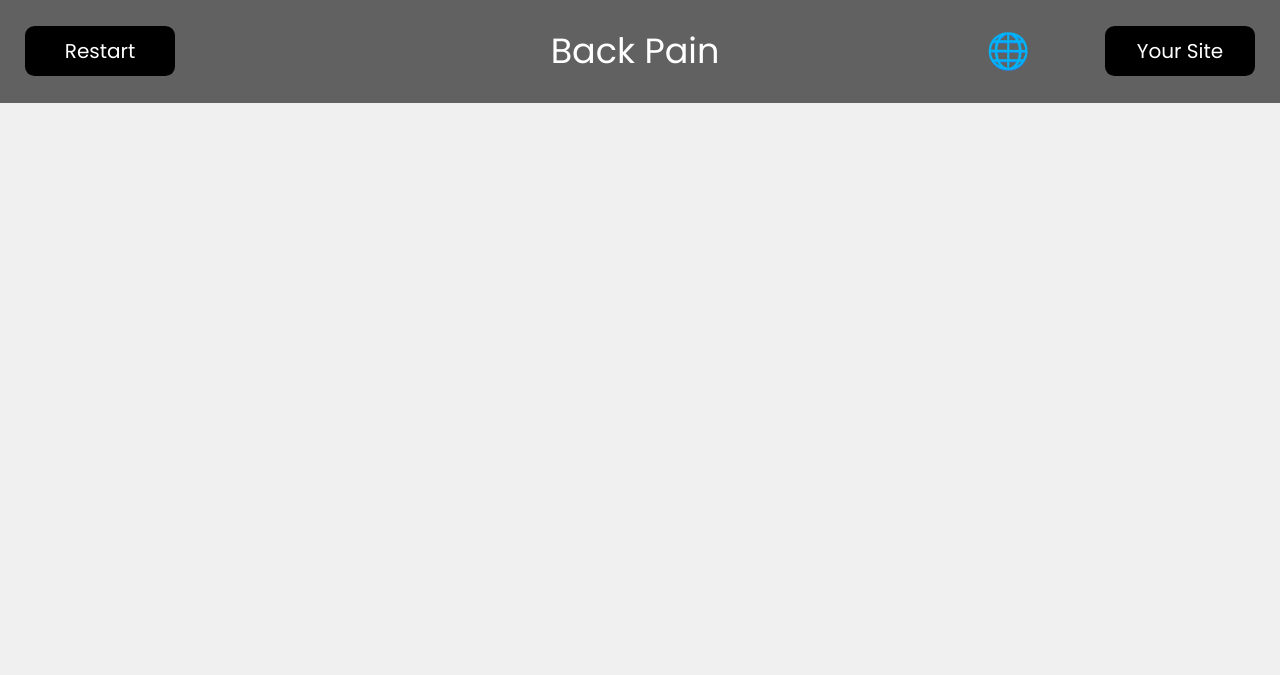
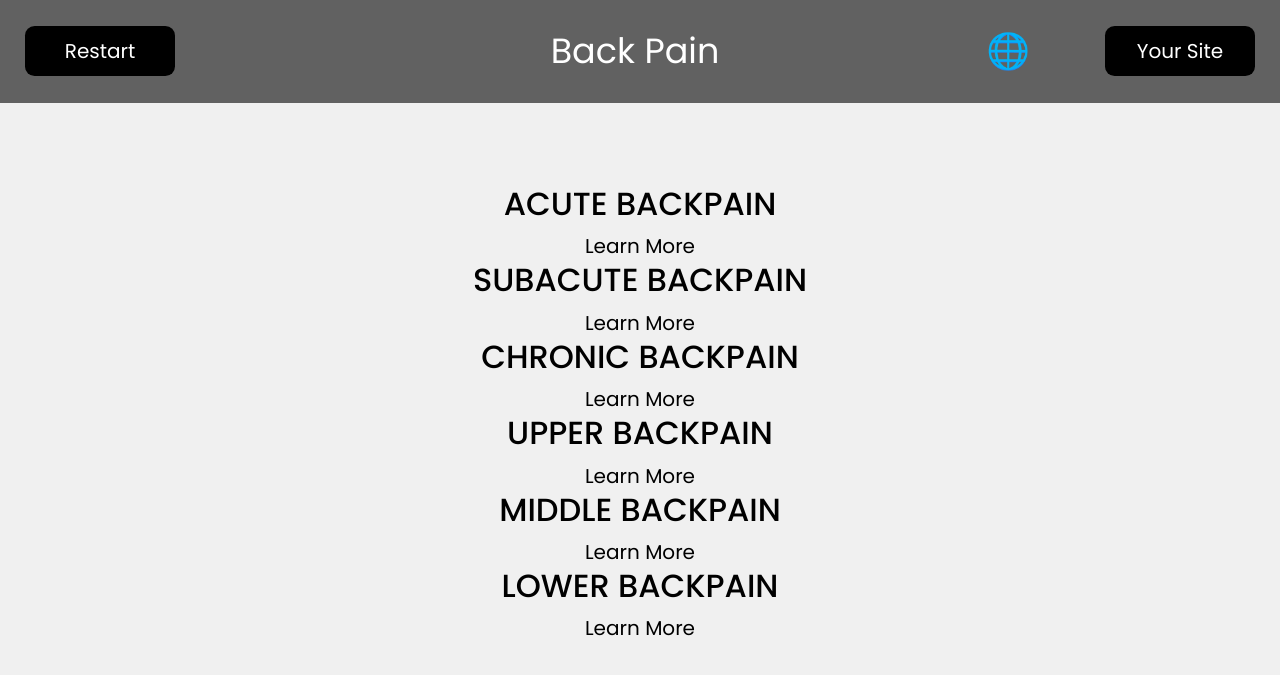
Before and after one commit to apurvsibal/RedFlagsBITS, a Flask app: page /diagnosis in a window 1280 px wide. Shown: the top 675 px of the page. Run offline with Flask 2, Linux system fonts and the light colour scheme; some libraries are stand-ins or nearby versions.

Commit message:
Update diagnosis.html

```diff
--- a/templates/diagnosis.html
+++ b/templates/diagnosis.html
@@ -1,7 +1,29 @@
 {% extends 'Base.html' %}
 
 {% block content %}
-    <h2>{{ header_1}}</h2>
 
+    <h2>{{ gettext('ACUTE BACKPAIN') }}</h2>
+
+    <button onclick="location.href='/acute_backpain';">{{ gettext('Learn More') }}</button>
+
+    <h2>{{ gettext('SUBACUTE BACKPAIN') }}</h2>
+
+    <button onclick="location.href='/subacute_backpain';">{{ gettext('Learn More') }}</button>
+
+    <h2>{{ gettext('CHRONIC BACKPAIN') }}</h2>
+
+    <button onclick="location.href='/chronic_backpain';">{{ gettext('Learn More') }}</button>
+
+    <h2>{{ gettext('UPPER BACKPAIN') }}</h2>
+
+    <button onclick="location.href='/upper_backpain';">{{ gettext('Learn More') }}</button>
+
+    <h2>{{ gettext('MIDDLE BACKPAIN') }}</h2>
+
+    <button onclick="location.href='/middle_backpain';">{{ gettext('Learn More') }}</button>
+
+    <h2>{{ gettext('LOWER BACKPAIN') }}</h2>
+
+    <button onclick="location.href='/lower_backpain';">{{ gettext('Learn More') }}</button>
 
 {% endblock %}
```
